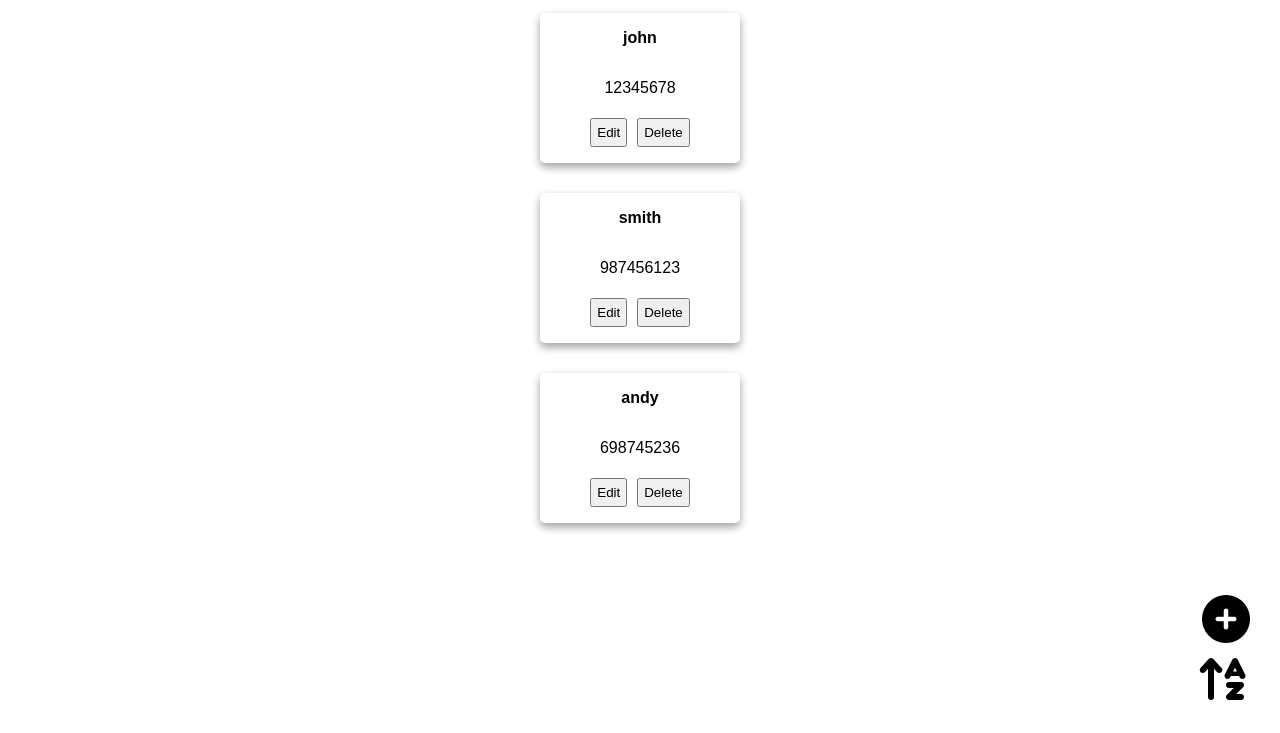
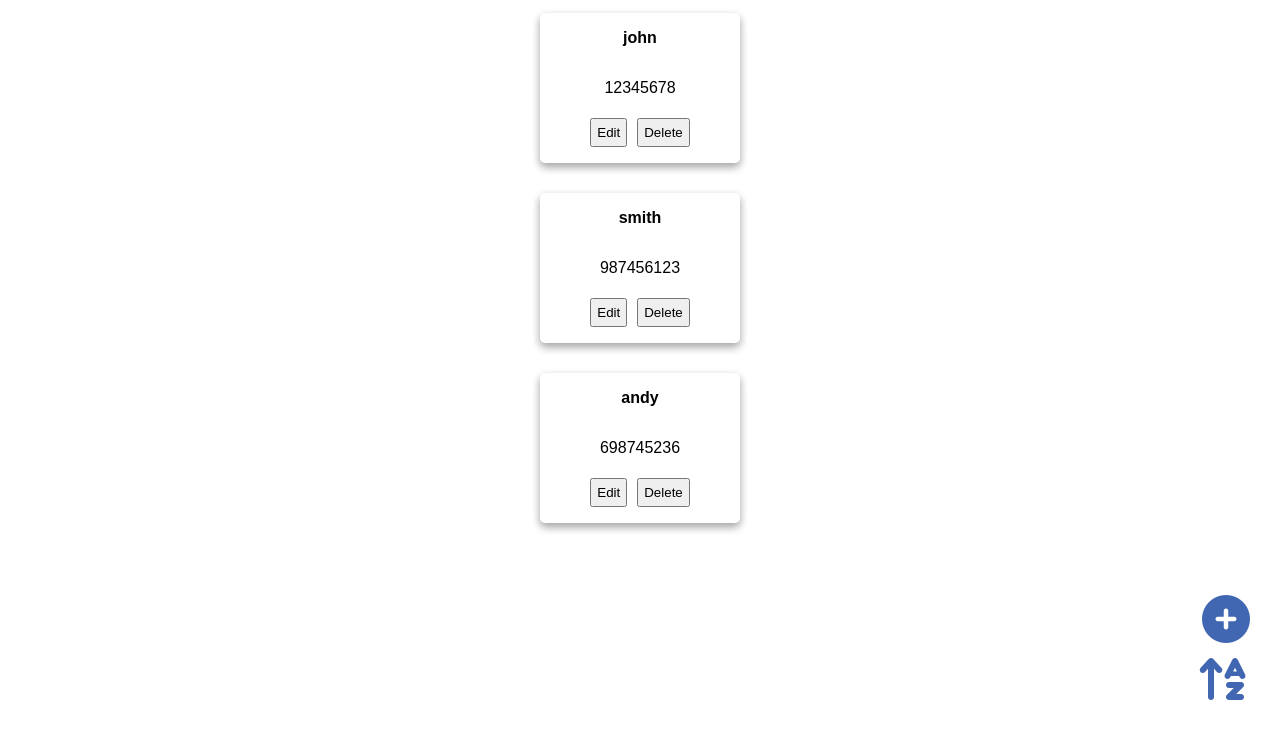
Before and after one commit to saurabhv160895/getWorkContactManager, a React app: page / in a window 1280 px wide. Shown: the part 67-800 px from the top of the page. Built offline with nearby package versions, Linux system fonts and the light colour scheme.

Commit message:
Add files via upload

```diff
--- a/src/containers/App/App.css
+++ b/src/containers/App/App.css
@@ -29,6 +29,7 @@
 	position: fixed;
 	right: 30px;
 	bottom: 90px;
+	color: #4267b2;
 }
 
 .sortButton {
@@ -36,4 +37,5 @@
 	position: fixed;
 	right: 30px;
 	bottom: 30px;
+	color: #4267b2;
 }
```
